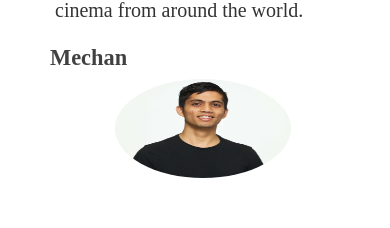
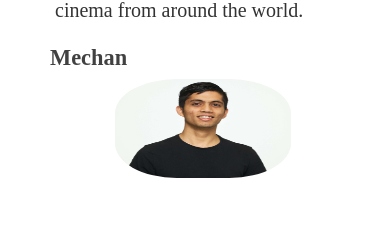
Before and after one commit to kafleBeast/kafle-portfolio, a React (Create React App) app: page / in a window 390 px wide. Shown: the part 1394-1622 px from the top of the page. Built offline with nearby package versions, Linux system fonts and the light colour scheme; the HTML template or start-up script is replaced by a standard one.

Commit message:
Update index.css

```diff
--- a/src/index.css
+++ b/src/index.css
@@ -268,16 +268,16 @@
 
 
 .profile-pic {
-  border-radius: 50%;
+  border-radius: 35%;
   height: 50%;
-  width: 57%;
+  width: 60%;
   margin-top: 12%;
   margin-left: 25%;
 }
 
 @media (max-width: 767px) {
   .profile-pic {
-    border-radius: 50%;
+    border-radius: 35%;
     height: 55%;
     width: 55%;
     margin-top: 12%;
```
